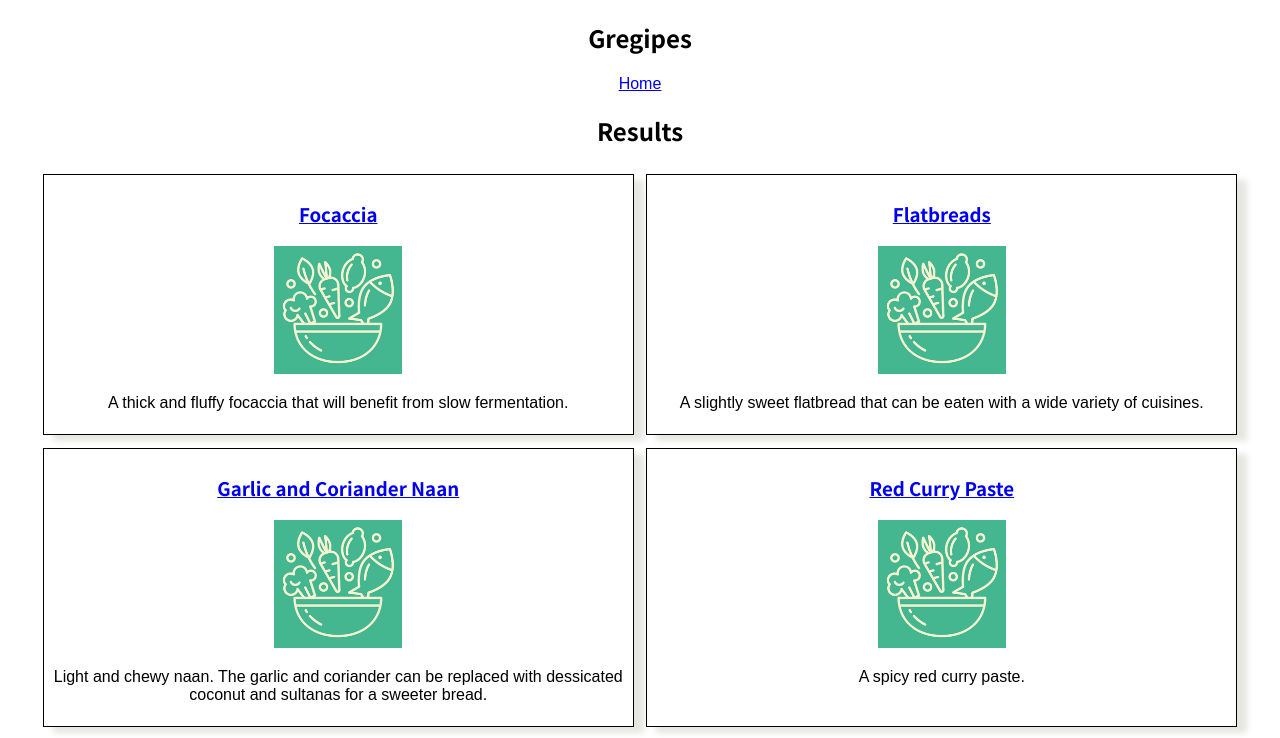
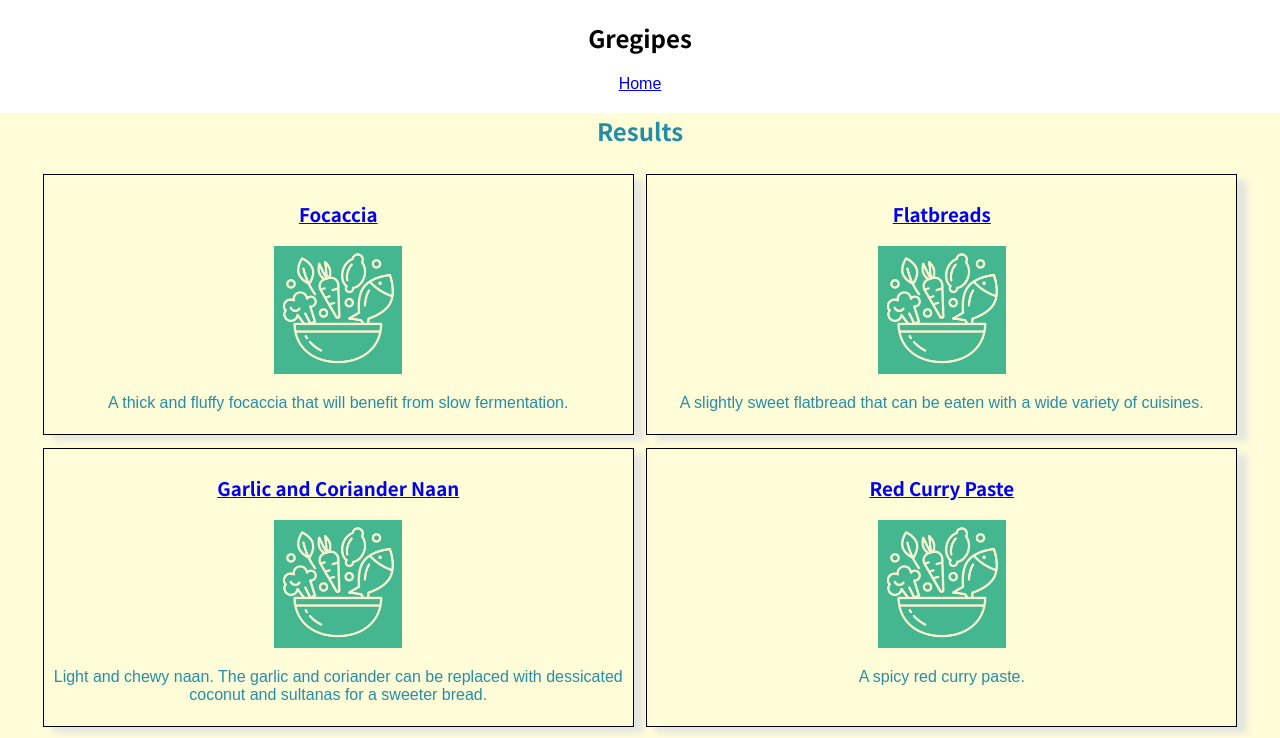
Before and after one commit to Albadylic/Gregipes-V2, a React (Create React App) app: page /results in a window 1280 px wide. Shown: the top 738 px of the page. Built offline with nearby package versions, Linux system fonts and the light colour scheme; a web font is replaced by a local one.

Commit message:
Add styled components and update

```diff
--- a/package.json
+++ b/package.json
@@ -6,7 +6,9 @@
     "react": "^16.11.0",
     "react-dom": "^16.11.0",
     "react-router-dom": "^5.1.2",
-    "react-scripts": "3.2.0"
+    "react-scripts": "3.2.0",
+    "styled-components": "^5.0.1",
+    "styled-system": "^5.1.5"
   },
   "scripts": {
     "start": "react-scripts start",
--- a/src/Results/RecipeCard.css
+++ b/src/Results/RecipeCard.css
@@ -1,10 +1,10 @@
-.recipe-card__container {
+/* .recipe-card__container {
   width: 45vw;
   box-shadow: 0.6em 0.4em 0.4em #e5e6e0;
   padding: 0.4em;
   border: solid black 0.1em;
   margin: 0.4em;
-}
+} */
 
 .recipe-card__image {
   width: 10vw;
--- a/src/Results/RecipeCard.jsx
+++ b/src/Results/RecipeCard.jsx
@@ -1,17 +1,33 @@
 import React from "react";
 import "./RecipeCard.css";
 import { Link } from "react-router-dom";
+import styled from "styled-components";
+import { border, compose, space, shadow, layout } from "styled-system";
+
+const Article = styled.article`
+  ${compose(border, layout, space, shadow)}
+`;
+
+Article.defaultProps = {
+  width: "45vw",
+  p: 0,
+  m: 0,
+  border: "solid black 0.1em"
+};
 
 const RecipeCard = ({ recipeIndex, title, description, image }) => {
   const recipeEndpoint = "/recipe/" + recipeIndex;
   return (
-    <article className="recipe-card__container">
+    <Article
+      className="recipe-card__container"
+      boxShadow="0.6em 0.4em 0.4em #e5e6e0"
+    >
       <Link to={recipeEndpoint}>
         <h3 className="recipe-card__title">{title}</h3>
       </Link>
       <img src={image} alt={title} className="recipe-card__image" />
       <p className="recipe-card__description">{description}</p>
-    </article>
+    </Article>
   );
 };
 
--- a/src/Results/Results.jsx
+++ b/src/Results/Results.jsx
@@ -2,12 +2,34 @@ import React from "react";
 import data from "../model/data";
 import RecipeCard from "./RecipeCard";
 import "./Results.css";
+import styled from "styled-components";
+import {
+  compose,
+  color,
+  display,
+  flexWrap,
+  justifyContent
+} from "styled-system";
+
+const SectionContainer = styled.section`
+  ${color}
+`;
+
+const CardContainer = styled(SectionContainer)`
+  ${compose(display, flexWrap, justifyContent)}
+`;
+
+CardContainer.defaultProps = {
+  display: "flex",
+  flexWrap: "wrap",
+  justifyContent: "center"
+};
 
 const Results = () => {
   return (
-    <section id="results__container">
+    <SectionContainer bg="#FFFCD8" color="#258EA6">
       <h2 id="results__title">Results</h2>
-      <section id="results__card-container">
+      <CardContainer>
         {data.recipes.map((recipe, index) => (
           <RecipeCard
             key={index}
@@ -19,8 +41,8 @@ const Results = () => {
             method={recipe.method}
           />
         ))}
-      </section>
-    </section>
+      </CardContainer>
+    </SectionContainer>
   );
 };
 
--- /dev/null
+++ b/src/styles/theme.js
@@ -0,0 +1,3 @@
+const space = ["0.4em", "0.6em", "0.8em"];
+
+export default { space };
```
Also changed, not shown: src/App.jsx (+7 -1 lines), 1 other file (tests, documents, lock files or other folders).
